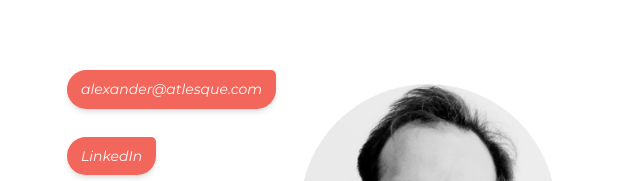
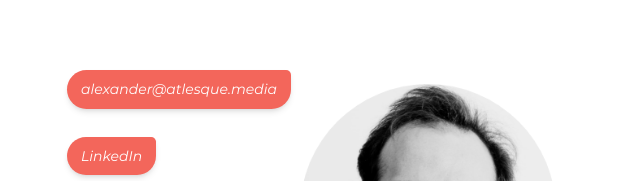
Before and after one commit to atlesque/atlesque-dev, an Astro site: page / in a window 1280 px wide. Shown: the part 4674-4855 px from the top of the page, 601-1241 px from the left. Built offline with nearby package versions, Linux system fonts and the light colour scheme; Astro itself is replaced by a stand-in of ours.

Commit message:
fix: update email address in contact section

```diff
--- a/src/pages/index.astro
+++ b/src/pages/index.astro
@@ -271,8 +271,8 @@ import BaseLayout from "@/layouts/BaseLayout.astro";
         </div>
         <div class="relative">
           <address class="grid grid-cols-1 gap-8 justify-items-start relative z-10">
-            <a href="mailto:alexander@atlesque.com" class="button-primary"
-              >alexander@atlesque.com</a
+            <a href="mailto:alexander@atlesque.media" class="button-primary"
+              >alexander@atlesque.media</a
             >
             <a
               href="https://www.linkedin.com/in/alexandervanmaele/"
```
